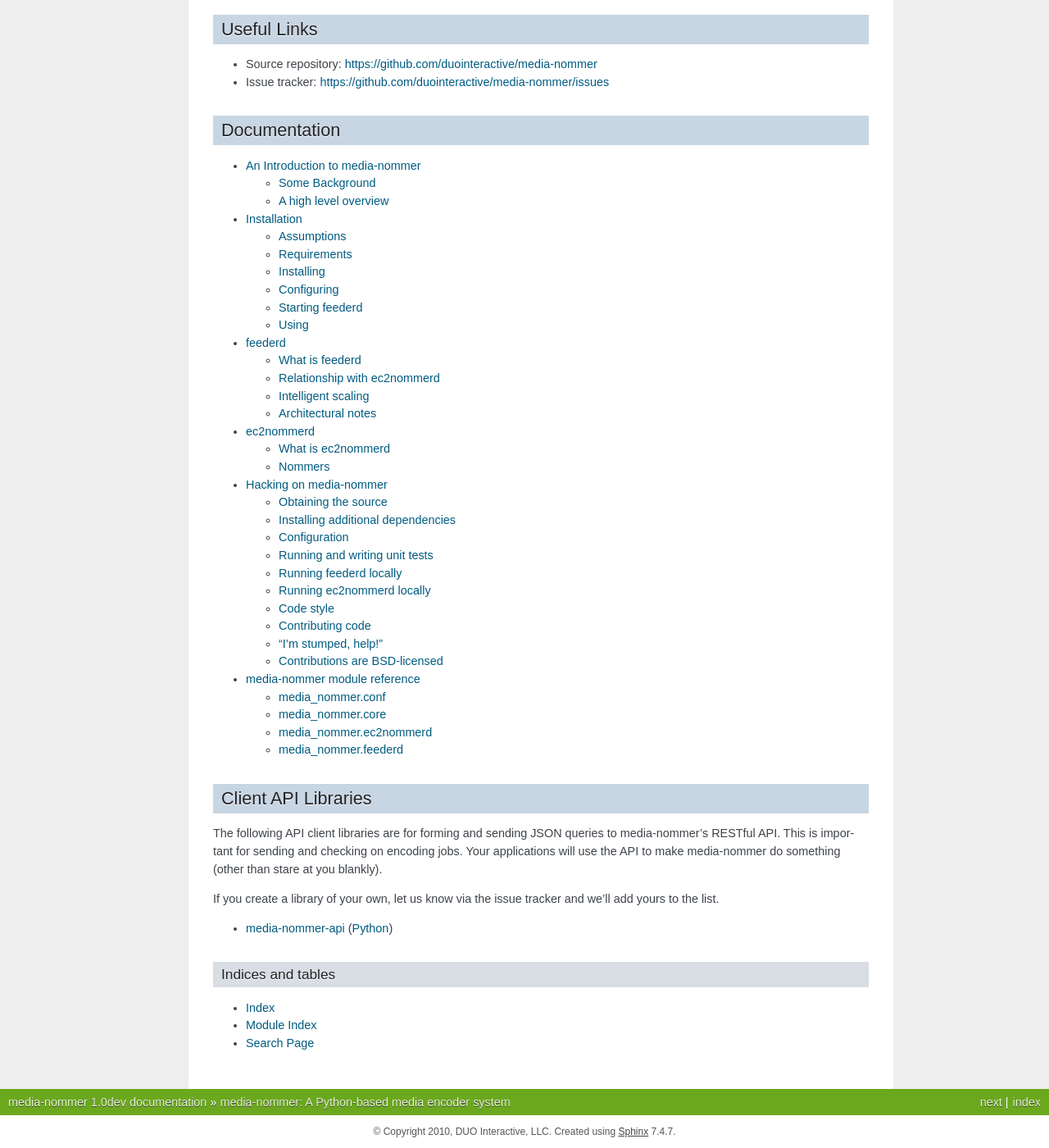
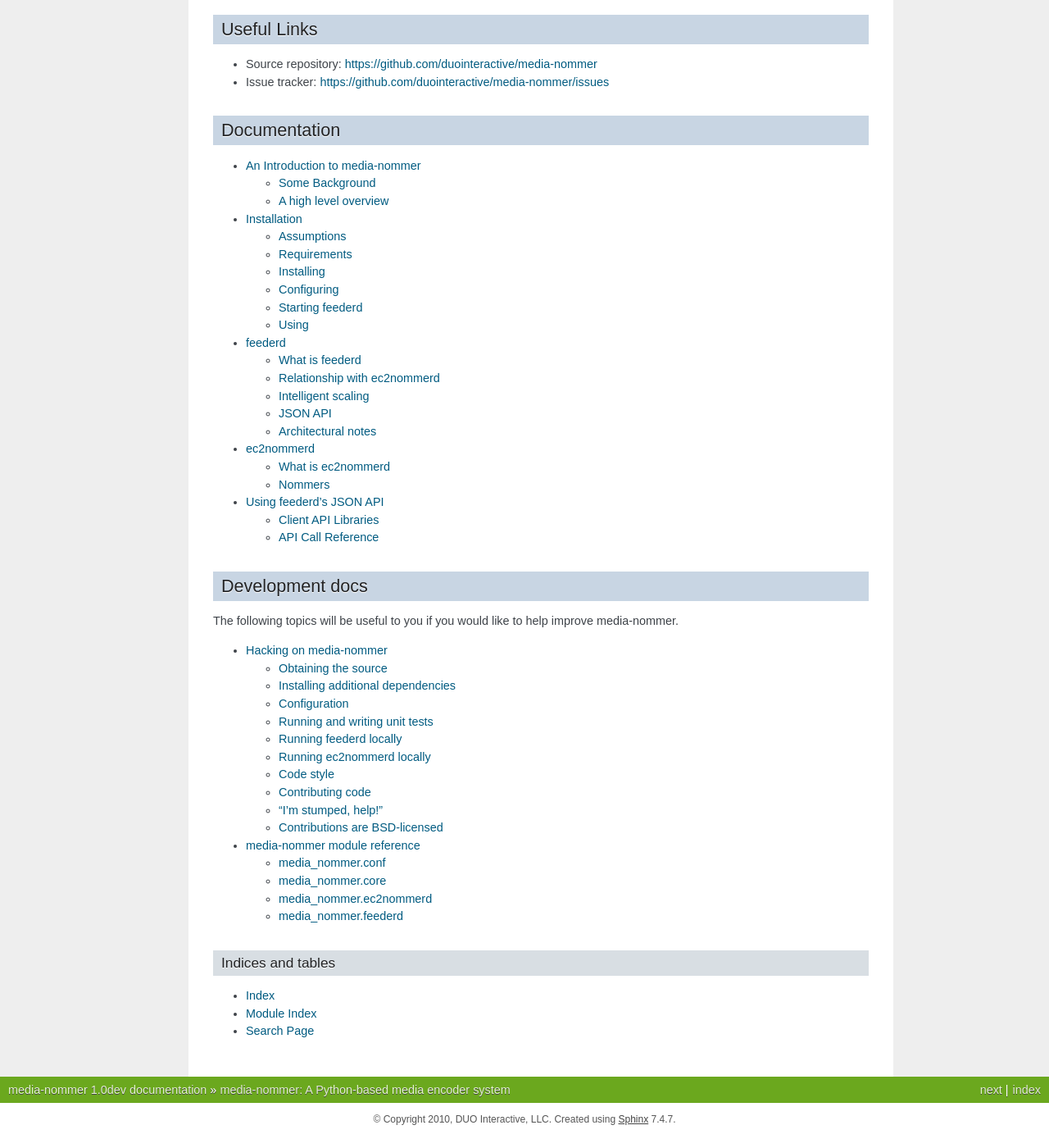
Before and after one commit to duointeractive/media-nommer, a Sphinx documentation site: the page built from doc_src/source/index.rst, in a window 1280 px wide and 1400 px high, scrolled down 527 px. Shown: the whole window at 82% size. Built offline with Sphinx 7.4.7, drawn with Linux system fonts in a browser that asks for light colours; some of the changed text lies outside the part shown.

Commit message:
Adding beginnings of JSON API docs.

```diff
--- a/doc_src/source/feederd.rst
+++ b/doc_src/source/feederd.rst
@@ -48,6 +48,12 @@
 restricted in a number of different ways. For example, perhaps you don't want
 any more than one or two EC2_ instances running at any given time.
 
+JSON API
+--------
+
+To actually get jobs scheduled and work done, you will need to communicate
+with ``feederd`` through its :doc:`JSON API <jsonapi>`.
+
 Architectural notes
 -------------------
 
--- a/doc_src/source/index.rst
+++ b/doc_src/source/index.rst
@@ -46,26 +46,19 @@
    installation
    feederd
    ec2nommerd
+   jsonapi
+
+Development docs
+----------------
+
+The following topics will be useful to you if you would like to help improve
+media-nommer.
+
+.. toctree::
+   :maxdepth: 2
+
    hacking
    apiref/index
-
-
-.. _client_api_libraries:
-
-Client API Libraries
---------------------
-
-The following API client libraries are for forming and sending JSON queries
-to media-nommer's RESTful API. This is important for sending and checking on
-encoding jobs. Your applications will use the API to make media-nommer do
-something (other than stare at you blankly).
-
-If you create a library of your own, let us know via the issue tracker and
-we'll add yours to the list.
-
-* `media-nommer-api`_ (Python_)
-
-.. _`media-nommer-api`: https://github.com/duointeractive/media-nommer-api-python
 
 Indices and tables
 ==================
```
Also changed, not shown: doc_src/source/jsonapi.rst (added, +38 -0 lines).
